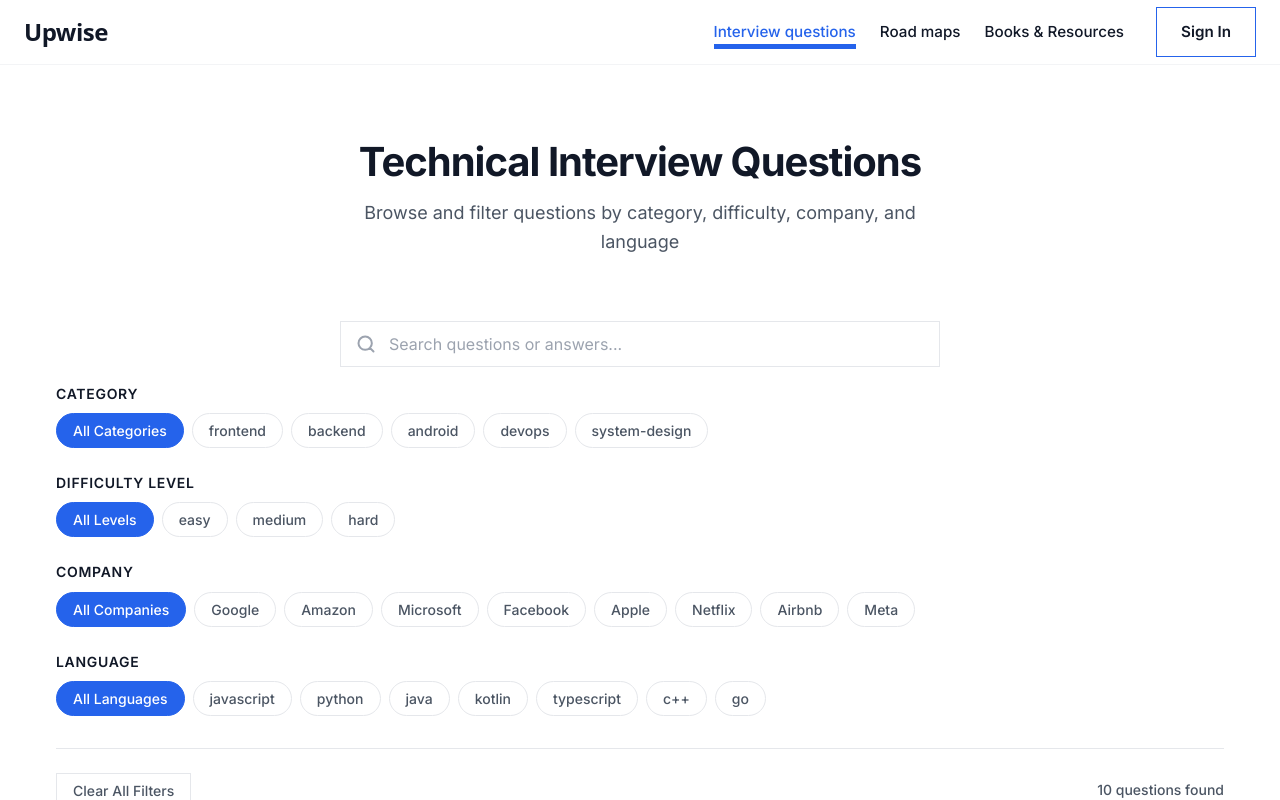
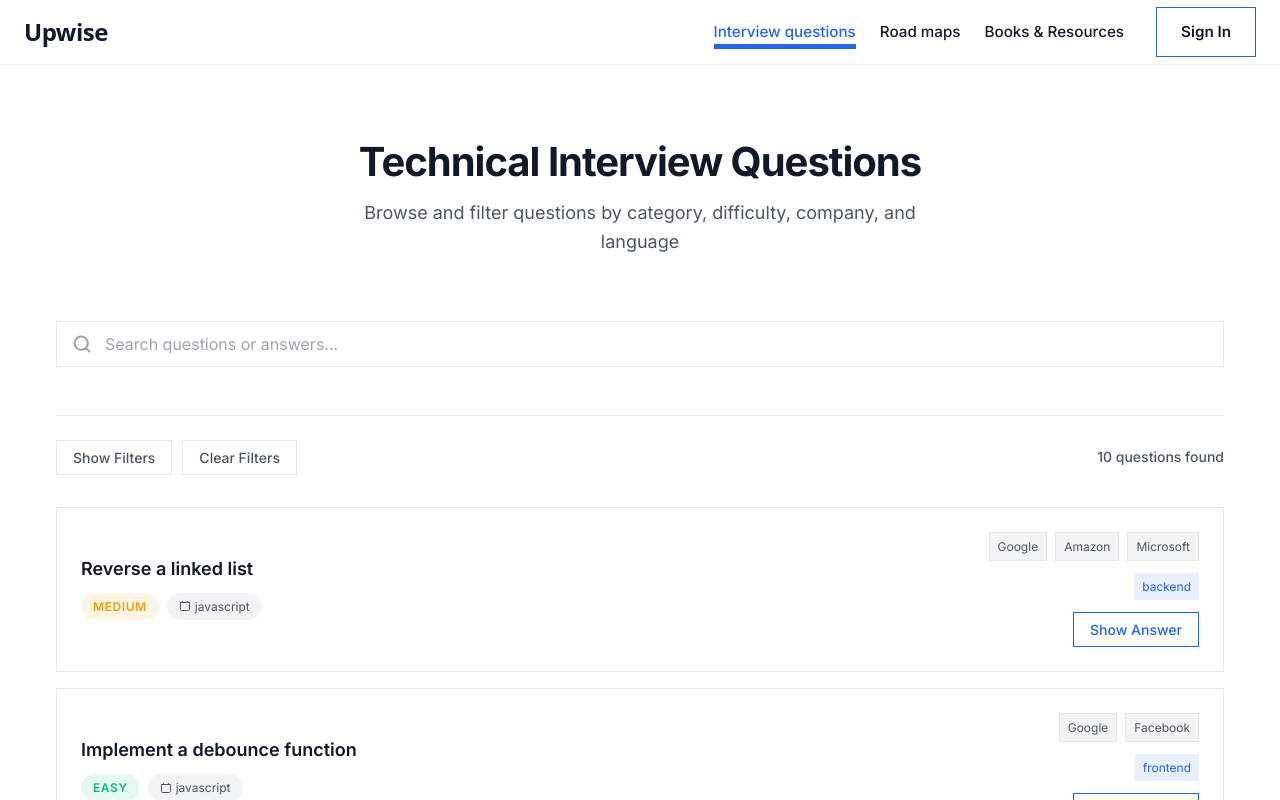
Before and after one commit to fourhtyoz/Upwise, a Next.js app: page /questions in a window 1280 px wide. Shown: the top 800 px of the page. Built offline with nearby package versions, Linux system fonts and the light colour scheme.

Commit message:
questions

```diff
--- a/app/(pages)/questions/page.module.scss
+++ b/app/(pages)/questions/page.module.scss
@@ -32,7 +32,7 @@
 
 .searchContainer {
     position: relative;
-    max-width: 600px;
+    // max-width: 600px;
     margin: 0 auto;
 }
 
@@ -160,6 +160,7 @@
     margin-top: var(--spacing-xl);
     padding-top: var(--spacing-lg);
     border-top: 1px solid var(--color-border);
+    gap: 10px;
 }
 
 .clearButton {
@@ -181,6 +182,7 @@
     font-size: 0.875rem;
     color: var(--color-text-secondary);
     font-weight: 500;
+    margin-left: auto;
 }
 
 .questionsList {
--- a/app/(pages)/questions/page.tsx
+++ b/app/(pages)/questions/page.tsx
@@ -136,6 +136,7 @@ function QuestionsPage() {
     const [selectedLanguage, setSelectedLanguage] = useState('all');
     const [searchQuery, setSearchQuery] = useState('');
     const [expandedQuestion, setExpandedQuestion] = useState(null);
+    const [showFilters, setShowFilters] = useState(false);
 
     // Filter questions based on all criteria
     const filteredQuestions = useMemo(() => {
@@ -242,14 +243,20 @@ function QuestionsPage() {
 
             {/* Filters */}
             <div className={styles.filters}>
+                {showFilters && (
+                    <>
                         <div className={styles.filterGroup}>
-                    <label className={styles.filterLabel}>Category</label>
+                            <label className={styles.filterLabel}>
+                                Category
+                            </label>
                             <div className={styles.filterButtons}>
                                 {CATEGORIES.map((category) => (
                                     <button
                                         key={category}
                                         className={`${styles.filterButton} ${selectedCategory === category ? styles.active : ''}`}
-                                onClick={() => setSelectedCategory(category)}
+                                        onClick={() =>
+                                            setSelectedCategory(category)
+                                        }
                                     >
                                         {category === 'all'
                                             ? 'All Categories'
@@ -277,28 +284,38 @@ function QuestionsPage() {
                         </div>
 
                         <div className={styles.filterGroup}>
-                    <label className={styles.filterLabel}>Company</label>
+                            <label className={styles.filterLabel}>
+                                Company
+                            </label>
                             <div className={styles.filterButtons}>
                                 {COMPANIES.map((company) => (
                                     <button
                                         key={company}
                                         className={`${styles.filterButton} ${selectedCompany === company ? styles.active : ''}`}
-                                onClick={() => setSelectedCompany(company)}
+                                        onClick={() =>
+                                            setSelectedCompany(company)
+                                        }
                                     >
-                                {company === 'all' ? 'All Companies' : company}
+                                        {company === 'all'
+                                            ? 'All Companies'
+                                            : company}
                                     </button>
                                 ))}
                             </div>
                         </div>
 
                         <div className={styles.filterGroup}>
-                    <label className={styles.filterLabel}>Language</label>
+                            <label className={styles.filterLabel}>
+                                Language
+                            </label>
                             <div className={styles.filterButtons}>
                                 {LANGUAGES.map((language) => (
                                     <button
                                         key={language}
                                         className={`${styles.filterButton} ${selectedLanguage === language ? styles.active : ''}`}
-                                onClick={() => setSelectedLanguage(language)}
+                                        onClick={() =>
+                                            setSelectedLanguage(language)
+                                        }
                                     >
                                         {language === 'all'
                                             ? 'All Languages'
@@ -307,13 +324,20 @@ function QuestionsPage() {
                                 ))}
                             </div>
                         </div>
-
+                    </>
+                )}
                 <div className={styles.filterActions}>
+                    <button
+                        className={styles.clearButton}
+                        onClick={() => setShowFilters((prev) => !prev)}
+                    >
+                        {showFilters ? 'Hide Filters' : 'Show Filters'}
+                    </button>
                     <button
                         className={styles.clearButton}
                         onClick={clearFilters}
                     >
-                        Clear All Filters
+                        Clear Filters
                     </button>
                     <div className={styles.resultsCount}>
                         {filteredQuestions.length}{' '}
@@ -429,7 +453,7 @@ function QuestionsPage() {
                                             {question.answer}
                                         </p>
                                     </div>
-                                    <div className={styles.answerActions}>
+                                    {/* <div className={styles.answerActions}>
                                         <button className={styles.actionButton}>
                                             <svg
                                                 width="16"
@@ -473,7 +497,7 @@ function QuestionsPage() {
                                             </svg>
                                             Practice in Editor
                                         </button>
-                                    </div>
+                                    </div> */}
                                 </div>
                             )}
                         </div>
```
Lines whose indentation alone changed are shown as unchanged.
